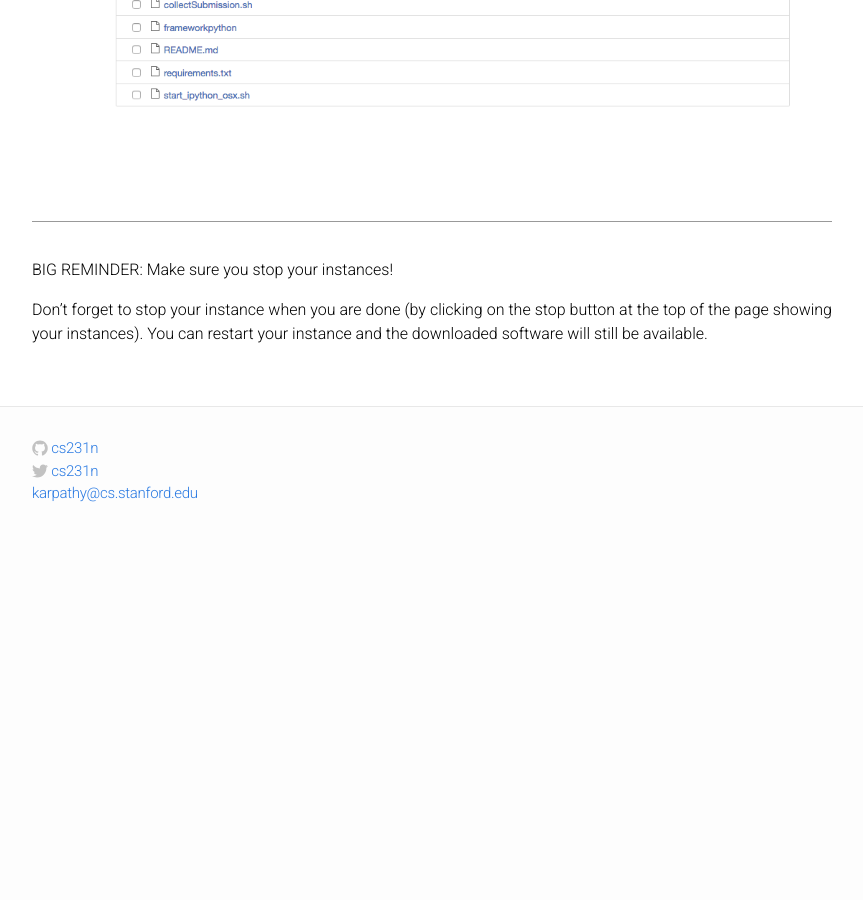
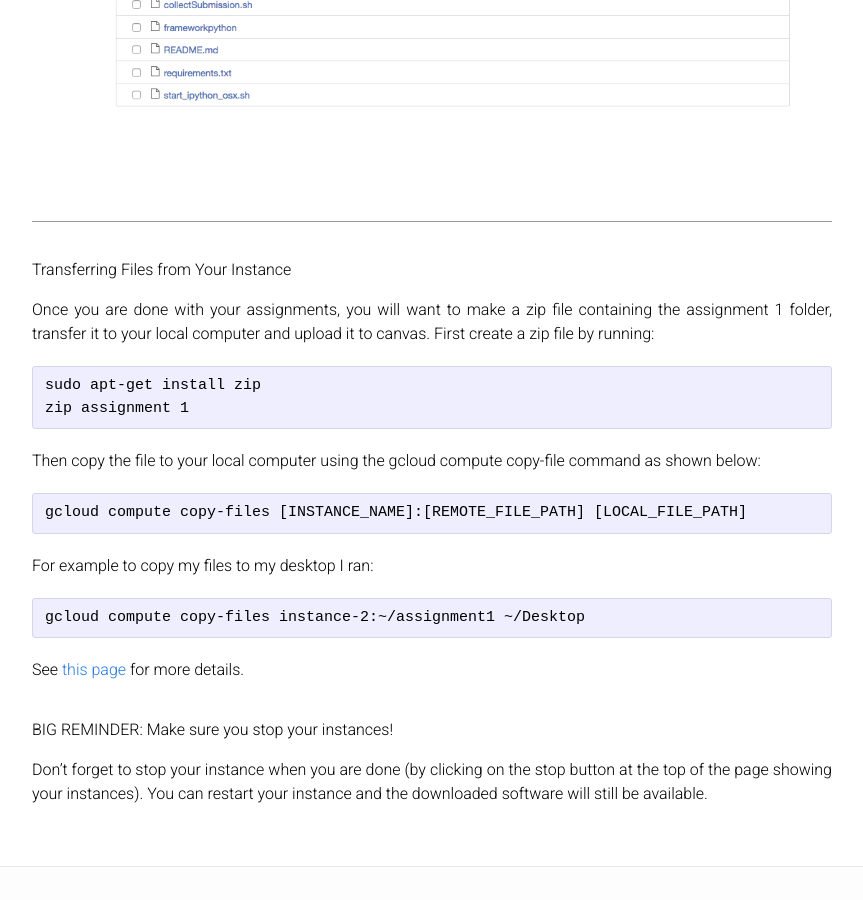
Before and after one commit to cs231n/cs231n.github.io, a Jekyll site: the page built from google_cloud_tutorial.md, in a window 1280 px wide and 900 px high, scrolled down 13797 px. Shown: the whole window, without its empty margins (208-1071 px from the left). Built offline with Jekyll 4.4.1, drawn with Linux system fonts in a browser that asks for light colours; before the commit the page ends 14347 px from its top, so only the background shows below that.

Commit message:
added instructions on how to transfer files

````diff
--- a/google_cloud_tutorial.md
+++ b/google_cloud_tutorial.md
@@ -231,6 +231,25 @@ On your local browser, if you go to http://\<YOUR-EXTERNAL-IP-ADDRESS>:\<PORT-NU
   <img src='/assets/jupyter-screen.png'>
 </div>
 
+# Transferring Files from Your Instance #
+Once you are done with your assignments, you will want to make a zip file containing the assignment 1 folder, transfer it to your local computer and upload it to canvas. First create a zip file by running:
+
+```
+sudo apt-get install zip
+zip assignment 1
+```
+Then copy the file to your local computer using the gcloud compute copy-file command as shown below:
+
+```
+gcloud compute copy-files [INSTANCE_NAME]:[REMOTE_FILE_PATH] [LOCAL_FILE_PATH]
+```
+
+For example to copy my files to my desktop I ran:
+
+```
+gcloud compute copy-files instance-2:~/assignment1 ~/Desktop
+```
+See [this page](https://cloud.google.com/compute/docs/instances/transfer-files "Title") for more details.
 
 # BIG REMINDER: Make sure you stop your instances! #
 Don't forget to stop your instance when you are done (by clicking on the stop button at the top of the page showing your instances). You can restart your instance and the downloaded software will still be available.
````
